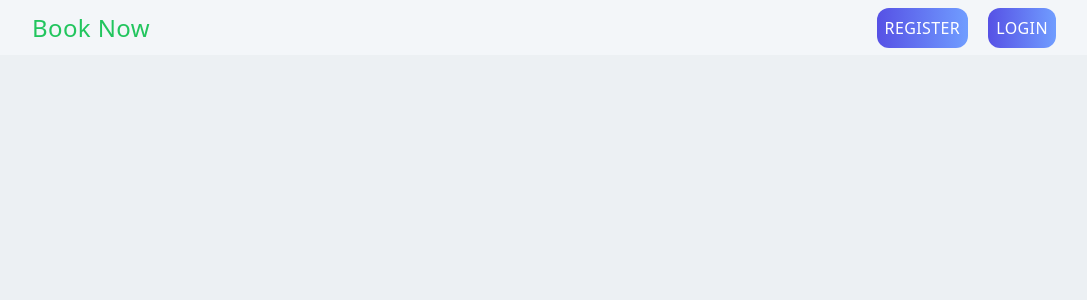
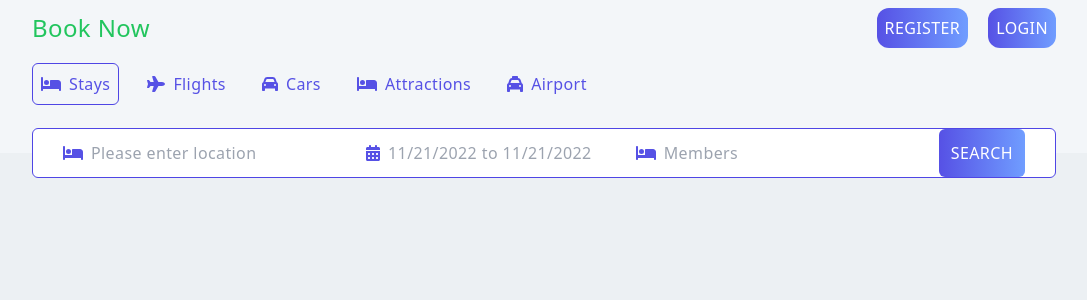
Before and after one commit to fajlarabbykhan/BookNowClient, a React (Create React App) app: page / in a window 1280 px wide. Shown: the top 300 px of the page, without its empty margins (96-1183 px from the left). Built offline with nearby package versions, Linux system fonts and the light colour scheme.

Commit message:
nav and header full complite

```diff
--- a/package.json
+++ b/package.json
@@ -10,7 +10,9 @@
     "@testing-library/jest-dom": "^5.16.5",
     "@testing-library/react": "^13.4.0",
     "@testing-library/user-event": "^13.5.0",
+    "date-fns": "^2.29.3",
     "react": "^18.2.0",
+    "react-date-range": "^1.4.0",
     "react-dom": "^18.2.0",
     "react-router-dom": "^6.4.3",
     "react-scripts": "5.0.1",
--- a/src/Components/Header.js
+++ b/src/Components/Header.js
@@ -6,13 +6,101 @@ import {
   faPerson,
   faPlane,
   faTaxi,
+  faLocationSmile,
 } from "@fortawesome/free-solid-svg-icons";
 import { FontAwesomeIcon } from "@fortawesome/react-fontawesome";
-const Header = () => {
+import { DateRange } from "react-date-range";
+import { useState } from "react";
+import "react-date-range/dist/styles.css"; // main css file
+import "react-date-range/dist/theme/default.css"; // theme css file
+import { format } from "date-fns";
+const Header = ({ type }) => {
+  const [openDate, setOpenDate] = useState(false);
+
+  const [date, setDate] = useState([
+    {
+      startDate: new Date(),
+      endDate: new Date(),
+      key: "selection",
+    },
+  ]);
   return (
-    <div className="Header">
-      <div className="headerlist">
-        <div className="headerlistitems"></div>
+    <div className="bg-[#f3f6f9] text-[#5651e5] flex justify-center p-2 relative">
+      <div className="w-full max-w-[1024px] ">
+        <div
+          className={type === "list" ? "flex gap-5 mb-2" : "flex gap-5 mb-10"}
+        >
+          <div className="sm:flex items-center gap-2 border border-indigo-600 p-2 rounded-md">
+            <FontAwesomeIcon icon={faBed} />
+            <span>Stays</span>
+          </div>
+          <div className=" sm:flex items-center gap-2  p-2 ">
+            <FontAwesomeIcon icon={faPlane} />
+            <span>Flights</span>
+          </div>
+          <div className="sm:flex items-center gap-2 p-2">
+            <FontAwesomeIcon icon={faCar} />
+            <span>Cars</span>
+          </div>
+          <div className="sm:flex items-center gap-2 p-2">
+            <FontAwesomeIcon icon={faBed} />
+            <span>Attractions</span>
+          </div>
+          <div className="sm:flex items-center gap-2 p-2">
+            <FontAwesomeIcon icon={faTaxi} />
+            <span>Airport</span>
+          </div>
+        </div>
+        {type !== "list" && (
+          <>
+            <div className="sm:h-[50px] bg-white	border border-indigo-600 sm:p-2 rounded-md sm:flex items-center	justify-around	absolute sm:bottom-[-25px] p-4 sm:w-full sm:max-w-[1024px]">
+              <div className="flex items-center gap-2 py-2">
+                <FontAwesomeIcon icon={faBed} />
+                <input
+                  type="text"
+                  placeholder="Please enter location"
+                  className="outline-none cursor-pointer"
+                />
+              </div>
+              <div className="flex items-center gap-2 py-2">
+                <FontAwesomeIcon icon={faCalendarDays} />
+                <span
+                  className="text-gray-400 cursor-pointer	"
+                  onClick={() => setOpenDate(!openDate)}
+                >
+                  {`${format(date[0].startDate, "MM/dd/yyyy")} to ${format(
+                    date[0].endDate,
+                    "MM/dd/yyyy"
+                  )}`}
+                </span>
+                {openDate && (
+                  <DateRange
+                    editableDateInputs={true}
+                    onChange={(item) => setDate([item.selection])}
+                    moveRangeOnFirstSelection={false}
+                    ranges={date}
+                    className="absolute top-[95px] sm:top-[48px] "
+                    minDate={new Date()}
+                  />
+                )}
+              </div>
+              <div className="flex items-center gap-2 py-2">
+                <FontAwesomeIcon icon={faBed} />
+                <input
+                  type="number"
+                  placeholder="Members"
+                  className="outline-none cursor-pointer"
+                  min="1"
+                />
+              </div>
+              <div>
+                <button className="border-none font-medium	cursor-pointer p-3 rounded-md">
+                  Search
+                </button>
+              </div>
+            </div>
+          </>
+        )}
       </div>
     </div>
   );
--- a/src/Components/Navbar.js
+++ b/src/Components/Navbar.js
@@ -2,7 +2,7 @@ import React from "react";
 
 const Navbar = () => {
   return (
-    <div className="h-[55px]  bg-[#f3f6f9] flex  justify-center mx-2">
+    <div className="h-[55px]  bg-[#f3f6f9] flex  justify-center p-2">
       <div className="w-full max-w-[1024px] flex items-center justify-between ">
         <p className="text-green-500 text-2xl ">Book Now</p>
         <div className="">
--- a/src/pages/List/List.js
+++ b/src/pages/List/List.js
@@ -1,7 +1,13 @@
 import React from "react";
-
+import Header from "../../Components/Header";
+import Navbar from "../../Components/Navbar";
 const List = () => {
-  return <div>List</div>;
+  return (
+    <div>
+      <Navbar />
+      <Header type="list" />
+    </div>
+  );
 };
 
 export default List;
```
Also changed, not shown: 1 other file (tests, documents, lock files or other folders).
